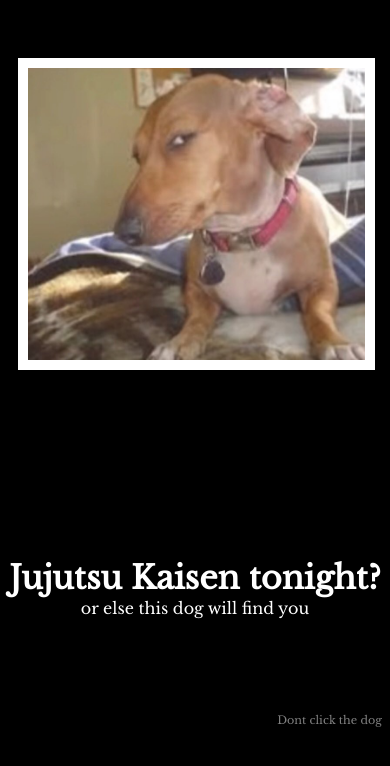
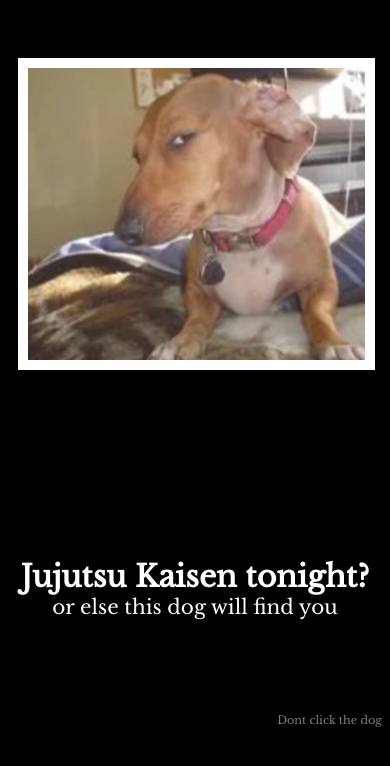
Before and after one commit to Arnaout04/invitation-web, a plain HTML site: page index.html in a window 390 px wide. Drawn offline with nearby package versions, Linux system fonts and the light colour scheme.

Commit message:
Update style.css

```diff
--- a/style.css
+++ b/style.css
@@ -82,12 +82,12 @@ footer > p {
         text-align: justify;
     }
 
-    #container > h1  {
-        font-size: 20px;
+    #one > h1  {
+        font-size: 30px;
     }
 
-    #container > p  {
-        font-size: 10px;
+    #one > p  {
+        font-size: 20px;
     }
 
     #container > h1, p {
```
